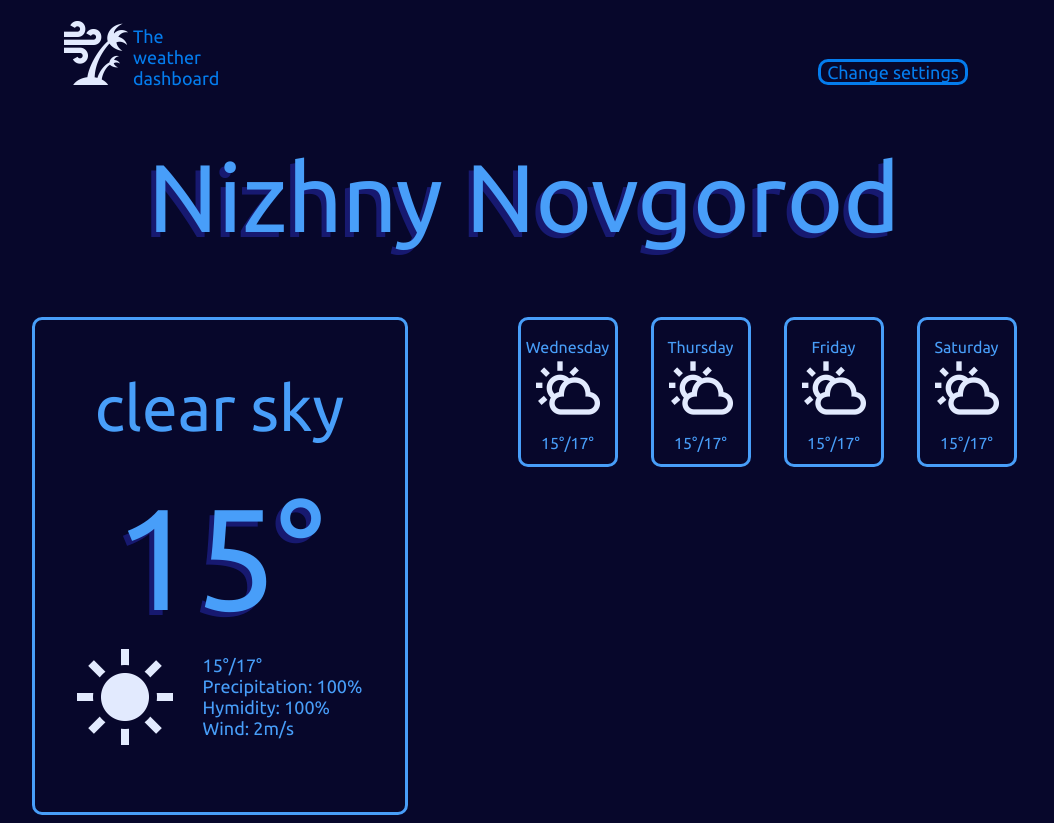
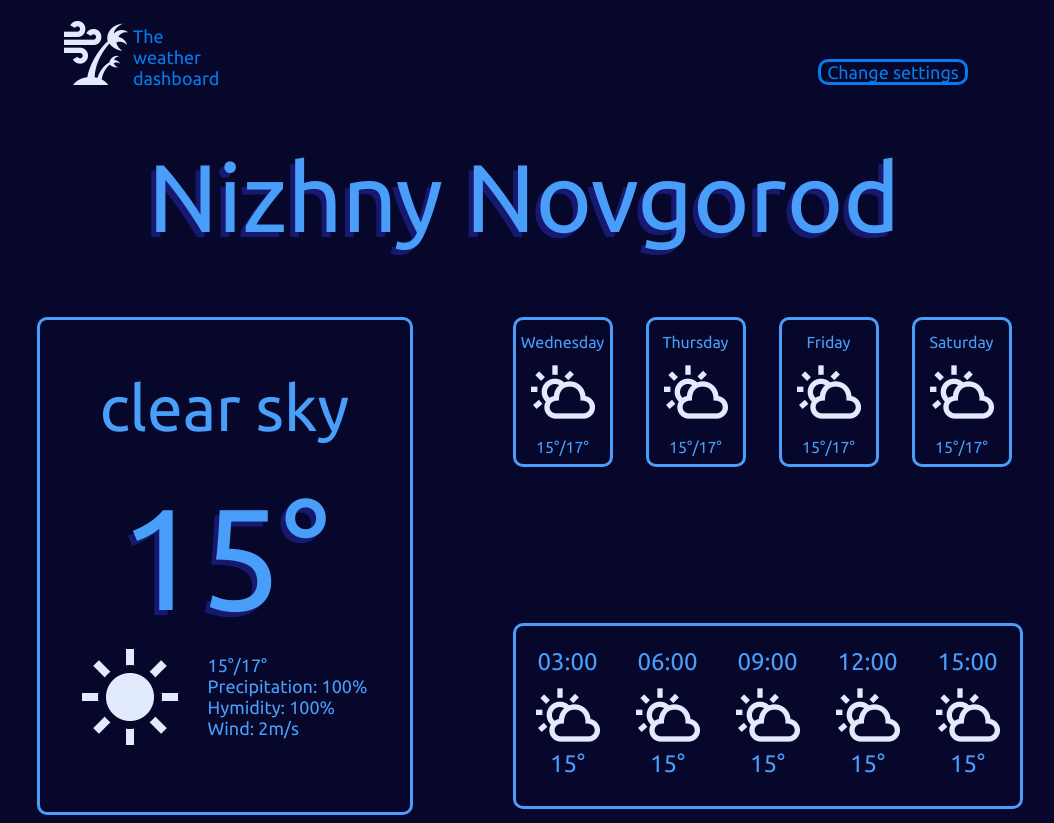
Before and after one commit to kuza2010/angular_weather_dashboard, an Angular app: page / in a window 1280 px wide. Shown: the whole page, without its empty margins (116-1170 px from the left). Built offline with nearby package versions, Linux system fonts and the light colour scheme.

Commit message:
Medium dashboard was added
Also reworked mini and main dashboards

```diff
--- a/src/app/app.module.ts
+++ b/src/app/app.module.ts
@@ -7,6 +7,7 @@ import { HeaderComponent } from "./components/header/header.component";
 import { MainBoardComponent } from "./components/main-board/main-board.component";
 import { BigDashboardComponent } from "./components/big-dashboard/big-dashboard.component";
 import { MiniDashboardComponent } from './components/mini-dashboard/mini-dashboard.component';
+import { MediumDashboardComponent } from './components/medium-dashboard/medium-dashboard.component';
 
 @NgModule({
   declarations: [
@@ -14,7 +15,8 @@ import { MiniDashboardComponent } from './components/mini-dashboard/mini-dashboa
     HeaderComponent,
     MainBoardComponent,
     BigDashboardComponent,
-    MiniDashboardComponent
+    MiniDashboardComponent,
+    MediumDashboardComponent
   ],
   imports: [BrowserModule, AppRoutingModule],
   providers: [],
--- a/src/app/components/main-board/main-board.component.css
+++ b/src/app/components/main-board/main-board.component.css
@@ -20,8 +20,21 @@ h1 {
 .big {
   display: inline-block;
 }
+
+.inline {
+  position: relative;
+  vertical-align: top;
+  display: inline-block;
+  height: 492px;
+}
+
 .mini {
-  display: inline-block;
   vertical-align: top;
-  margin-left: 77px;
+  margin-left: 67px;
 }
+
+.medium {
+  margin-left: 100px;
+  position: absolute;
+  bottom: 0px;
+}
--- a/src/app/components/main-board/main-board.component.html
+++ b/src/app/components/main-board/main-board.component.html
@@ -5,7 +5,14 @@
   <div class="big">
     <app-big-dashboard></app-big-dashboard>
   </div>
-  <div class="mini">
-    <app-mini-dashboard></app-mini-dashboard>
+
+  <div class="inline">
+    <div class="mini">
+      <app-mini-dashboard></app-mini-dashboard>
+    </div>
+
+    <div class="medium">
+      <app-medium-dashboard></app-medium-dashboard>
+    </div>
   </div>
 </div>
--- /dev/null
+++ b/src/app/components/medium-dashboard/medium-dashboard.component.css
@@ -0,0 +1,41 @@
+.hourly-forecats {
+  width: 510px;
+  height: 186px;
+
+  /* Brilliant Azure */
+  border: 3px solid #489ef9;
+  box-sizing: border-box;
+  border-radius: 10px;
+}
+
+.forecast {
+  display: inline-block;
+  width: 100px;
+  margin: 0 auto;
+}
+
+p {
+  margin: 0;
+  padding: 0;
+  text-align: center;
+  font-weight: 300;
+  font-size: 24px;
+  line-height: 28px;
+
+  /* Brilliant Azure */
+  color: #489ef9;
+}
+
+.hour {
+  margin-top: 22px;
+}
+
+img {
+  width: 64px;
+  height: 64px;
+  margin-top: 7px;
+}
+
+.average-temperature {
+  margin-top: 5px;
+}
--- /dev/null
+++ b/src/app/components/medium-dashboard/medium-dashboard.component.html
@@ -0,0 +1,10 @@
+<div class="hourly-forecats">
+  <!-- ngFor div
+  <div class="forecast" *ngFor="let item of hour">
+    <p class="hour">{{ item }}</p>-->
+  <div class="forecast" *ngFor="let item of hour">
+    <p class="hour">{{ item }}</p>
+    <img src="../../../assets/iconmonstr-weather-8-64 (1).png" />
+    <p class="temperature">15°</p>
+  </div>
+</div>
--- /dev/null
+++ b/src/app/components/medium-dashboard/medium-dashboard.component.ts
@@ -0,0 +1,10 @@
+import { Component, OnInit } from "@angular/core";
+
+@Component({
+  selector: "app-medium-dashboard",
+  templateUrl: "./medium-dashboard.component.html",
+  styleUrls: ["./medium-dashboard.component.css"]
+})
+export class MediumDashboardComponent {
+  public hour: string[] = ["03:00", "06:00", "09:00", "12:00", "15:00"];
+}
--- a/src/app/components/mini-dashboard/mini-dashboard.component.css
+++ b/src/app/components/mini-dashboard/mini-dashboard.component.css
@@ -3,7 +3,6 @@
   width: 100px;
   height: 150px;
   text-align: center;
-  display: inline-block;
 
   /* Brilliant Azure */
   border: 3px solid #489ef9;
@@ -15,22 +14,21 @@
 p {
   margin: 0;
   padding: 0;
-
   /* Brilliant Azure */
   color: #489ef9;
   text-align: center;
 }
 
 .day {
-  margin-top: 18px;
+  margin-top: 13px;
+}
+
+img {
+  width: 64px;
+  height: 64px;
+  margin-top: 9px;
 }
 
 .average-temperature {
   margin-top: 11px;
 }
-
-.images {
-  width: 64px;
-  height: 64px;
-  margin-top: 9px;
-}
```
Also changed, not shown: 1 other file (tests, documents, lock files or other folders).
